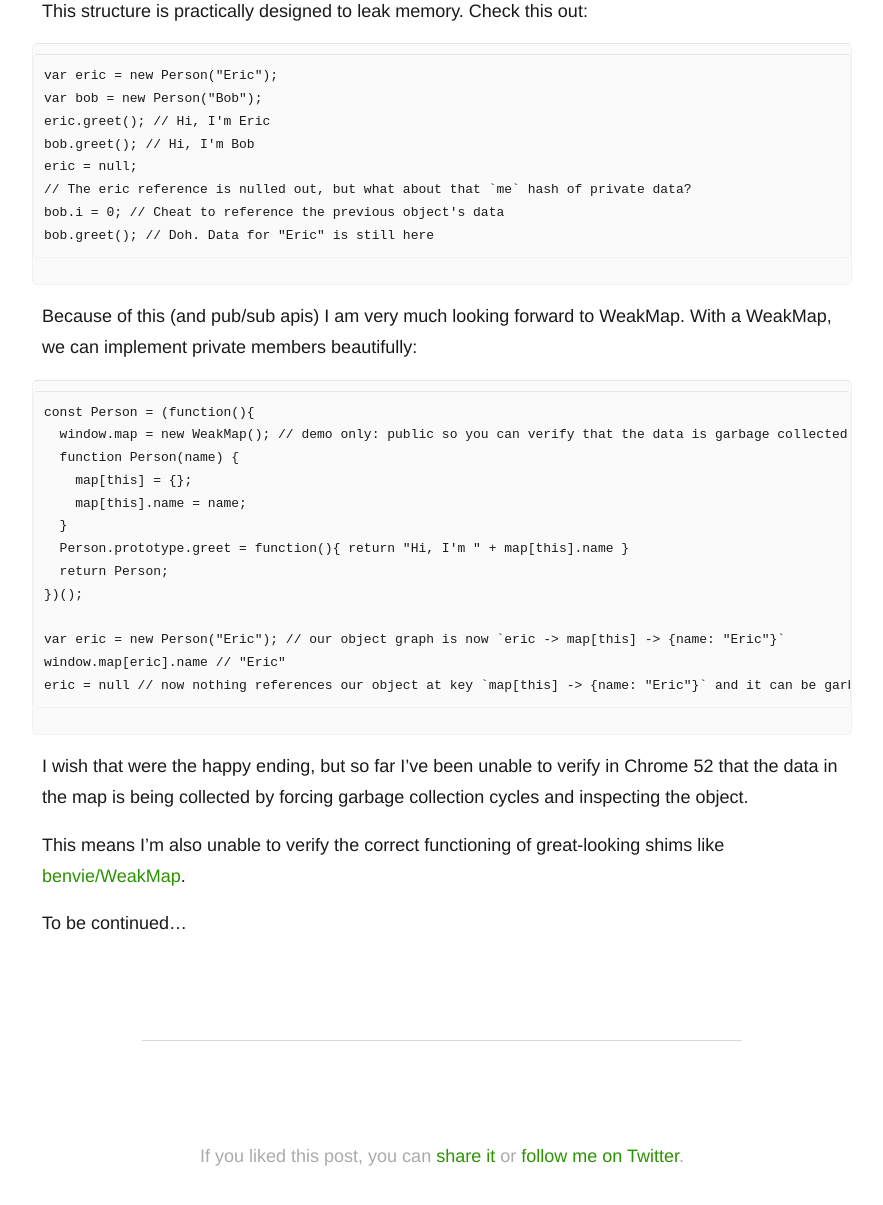
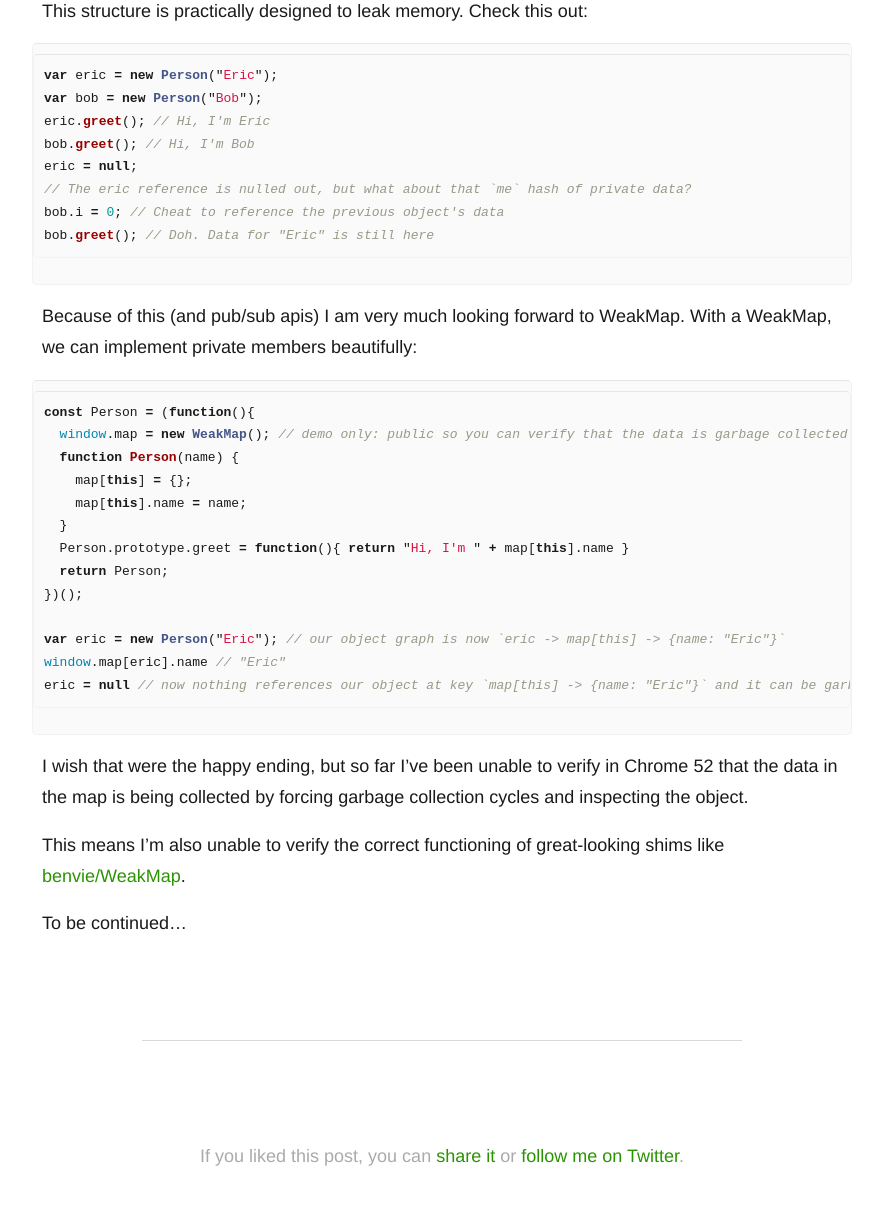
Before and after one commit to SimplGy/simplgy.github.io, a Jekyll site: the page built from blog/_posts/2016-09-16-js-private-properties.md, in a window 1280 px wide and 1400 px high, scrolled down 3224 px. Shown: the part 192-1397 px from the top of the window, without its empty margins (198-1081 px from the left). Built offline with Jekyll 4.4.1, drawn with Linux system fonts in a browser that asks for light colours; some of the changed text lies outside the part shown.

Commit message:
js blocks

````diff
--- a/blog/_posts/2016-09-16-js-private-properties.md
+++ b/blog/_posts/2016-09-16-js-private-properties.md
@@ -55,7 +55,7 @@ By using an IIFE to capture our scope, we can have our instances point to that s
 
 Here's a design:
 
-```
+```js
 const Person = (function(){
   var i=0;
   const me = {};
@@ -85,7 +85,7 @@ There is one huge, giant caveat though. Memory leaks.
 
 This structure is practically designed to leak memory. Check this out:
 
-```
+```js
 var eric = new Person("Eric");
 var bob = new Person("Bob");
 eric.greet(); // Hi, I'm Eric
@@ -98,7 +98,7 @@ bob.greet(); // Doh. Data for "Eric" is still here
 
 Because of this (and pub/sub apis) I am very much looking forward to WeakMap. With a WeakMap, we can implement private members beautifully:
 
-```
+```js
 const Person = (function(){
   window.map = new WeakMap(); // demo only: public so you can verify that the data is garbage collected
   function Person(name) {
````
